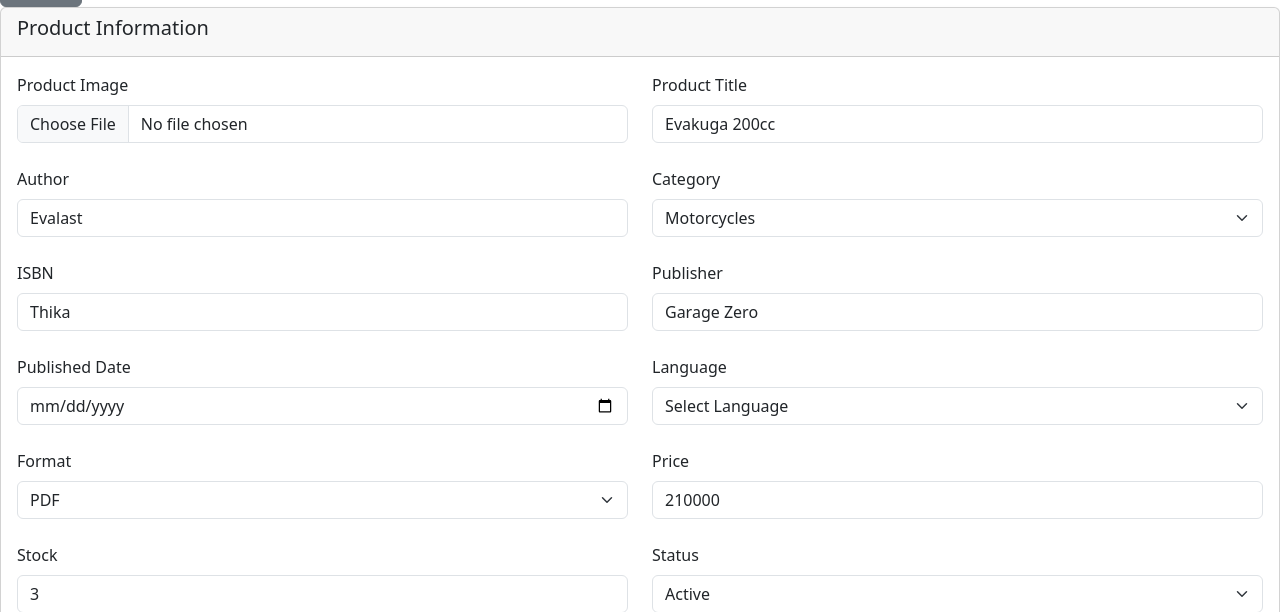
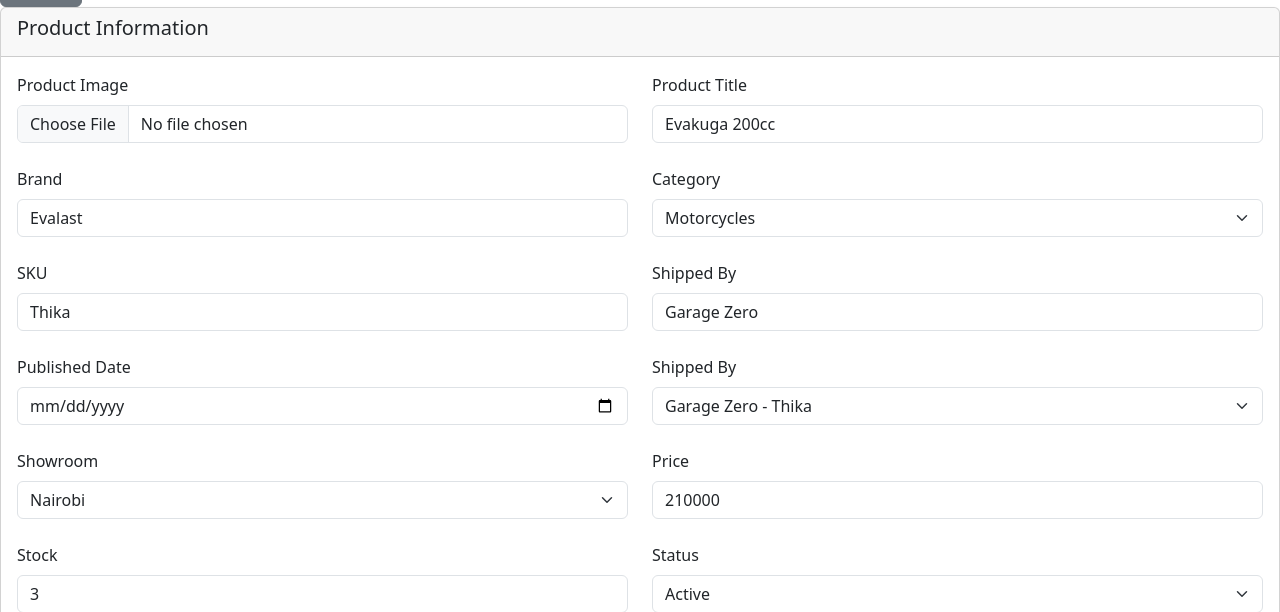
Before and after one commit to eyern/evalast-g, a Django app: page /edit_book/22/ in a window 1280 px wide. Shown: the part 477-1089 px from the top of the page. Run offline with Django 5.2, Linux system fonts and the light colour scheme; a user stored in the database is signed in; data comes from the database, SQL or seed files in the repository; data that the repository does not hold is empty.

Commit message:
custom domain

```diff
--- a/ecommerce/settings.py
+++ b/ecommerce/settings.py
@@ -30,12 +30,12 @@
 SECRET_KEY =  os.environ.get('SECRET_KEY')
 
 # SECURITY WARNING: don't run with debug turned on in production!
-DEBUG = True
+DEBUG = False
 
 # Allowed hosts - read from environment variable (comma-separated values)
-ALLOWED_HOSTS = ['evalast-g-production.up.railway.app', 'https://evalast-g-production.up.railway.app']
+ALLOWED_HOSTS = ['evalastmotocycles.com', 'https://evalastmotorcycles.com']
 
-CSRF_TRUSTED_ORIGINS = ['https://evalast-g-production.up.railway.app']
+CSRF_TRUSTED_ORIGINS = ['https://evalastmotorycles.com']
 
 # Application definition
 
--- a/templates/admin/edit_book.html
+++ b/templates/admin/edit_book.html
@@ -57,7 +57,7 @@
         <!-- Author -->
 
         <div class="col-md-6">
-          <label class="form-label"> Author </label>
+          <label class="form-label"> Brand </label>
 
           <input
             type="text"
@@ -91,28 +91,28 @@
         <!-- ISBN -->
 
         <div class="col-md-6">
-          <label class="form-label"> ISBN </label>
+          <label class="form-label"> SKU </label>
 
           <input
             type="text"
             name="isbn"
             class="form-control"
             value="{{ book.isbn }}"
-            placeholder="Enter ISBN"
+            placeholder="Enter frame no/sku"
           />
         </div>
 
         <!-- Publisher -->
 
         <div class="col-md-6">
-          <label class="form-label"> Publisher </label>
+          <label class="form-label"> Shipped By </label>
 
           <input
             type="text"
             name="publisher"
             value="{{ book.publisher }}"
             class="form-control"
-            placeholder="Enter publisher"
+            placeholder="Enter courier company"
           />
         </div>
 
@@ -130,14 +130,14 @@
         <!-- Language -->
 
         <div class="col-md-6">
-          <label class="form-label"> Language </label>
+          <label class="form-label"> Shipped By </label>
 
           <select name="language" class="form-select">
-            <option selected>Select Language</option>
+            <option selected>Garage Zero - Thika</option>
 
-            <option value="Myanmar"{% if book.language == "Myanmar" %}selected{% endif %}>Myanmar</option>
+            <option value="Myanmar"{% if book.language == "Myanmar" %}selected{% endif %}>Garage Zero - Embu</option>
 
-            <option value="English"{% if book.language == "English" %}selected{% endif %}>English</option>
+            <option value="English"{% if book.language == "English" %}selected{% endif %}>Garage Zero - Eldoret</option>
 
             <option>Other</option>
           </select>
@@ -146,18 +146,18 @@
         <!-- Format -->
 
         <div class="col-md-6">
-          <label class="form-label"> Format </label>
+          <label class="form-label"> Showroom </label>
 
           <select name="format" class="form-select">
-            <option selected>Select Format</option>
+            <option selected>All Showrooms</option>
 
-            <option value="Paperback"{% if book.format == "Paperback" %}selected{% endif %}>Paperback</option>
+            <option value="Paperback"{% if book.format == "Paperback" %}selected{% endif %}>Thika</option>
 
-            <option value="Hardcover"{% if book.format == "Hardcover" %}selected{% endif %}>Hardcover</option>
+            <option value="Hardcover"{% if book.format == "Hardcover" %}selected{% endif %}>Embu</option>
 
-            <option value="EPUB"{% if book.format == "EPUB" %}selected{% endif %}>EPUB</option>
+            <option value="EPUB"{% if book.format == "EPUB" %}selected{% endif %}>Eldoret</option>
 
-            <option value="PDF"{% if book.format == "PDF" %}selected{% endif %}>PDF</option>
+            <option value="PDF"{% if book.format == "PDF" %}selected{% endif %}>Nairobi</option>
           </select>
         </div>
 
```
